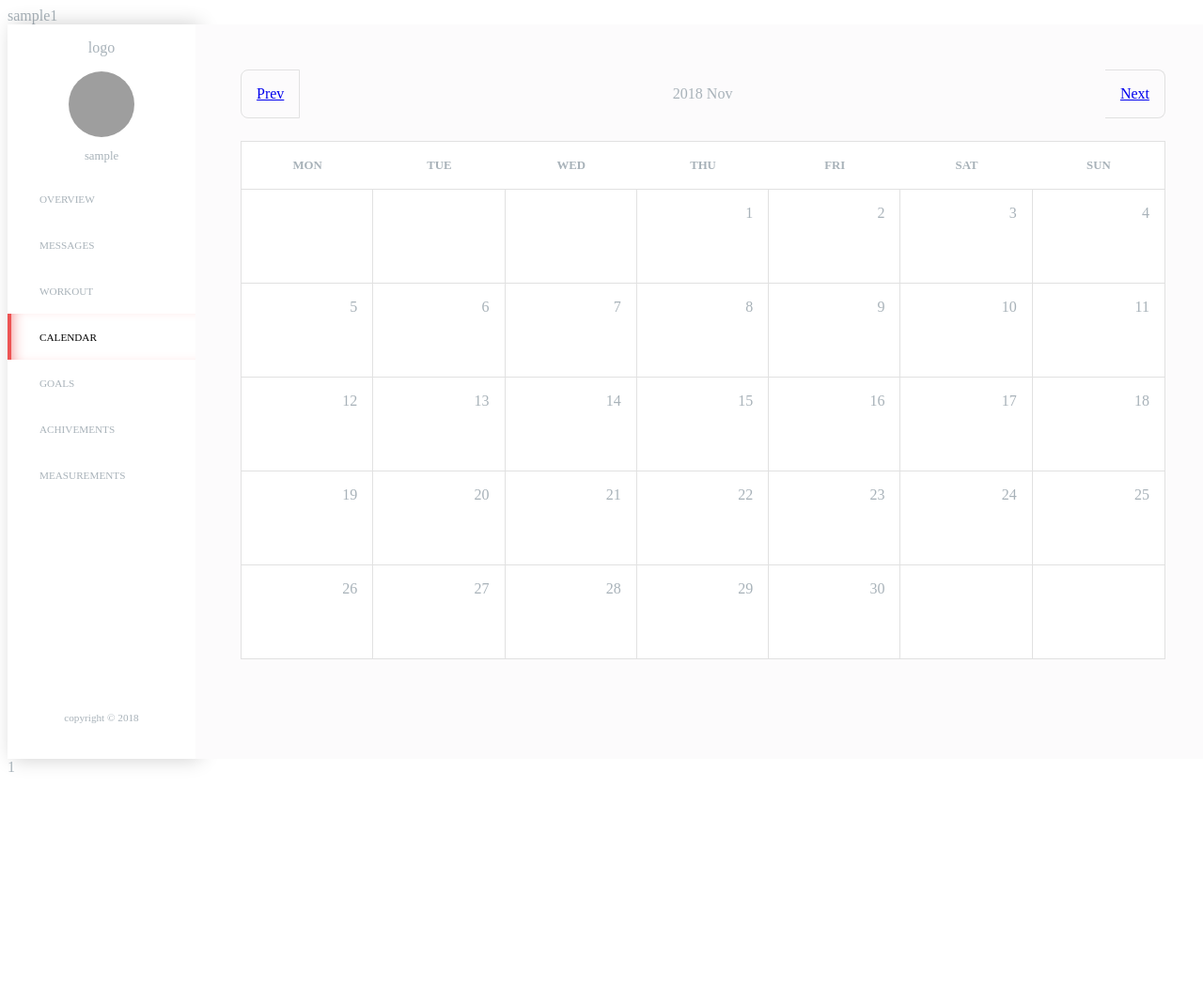
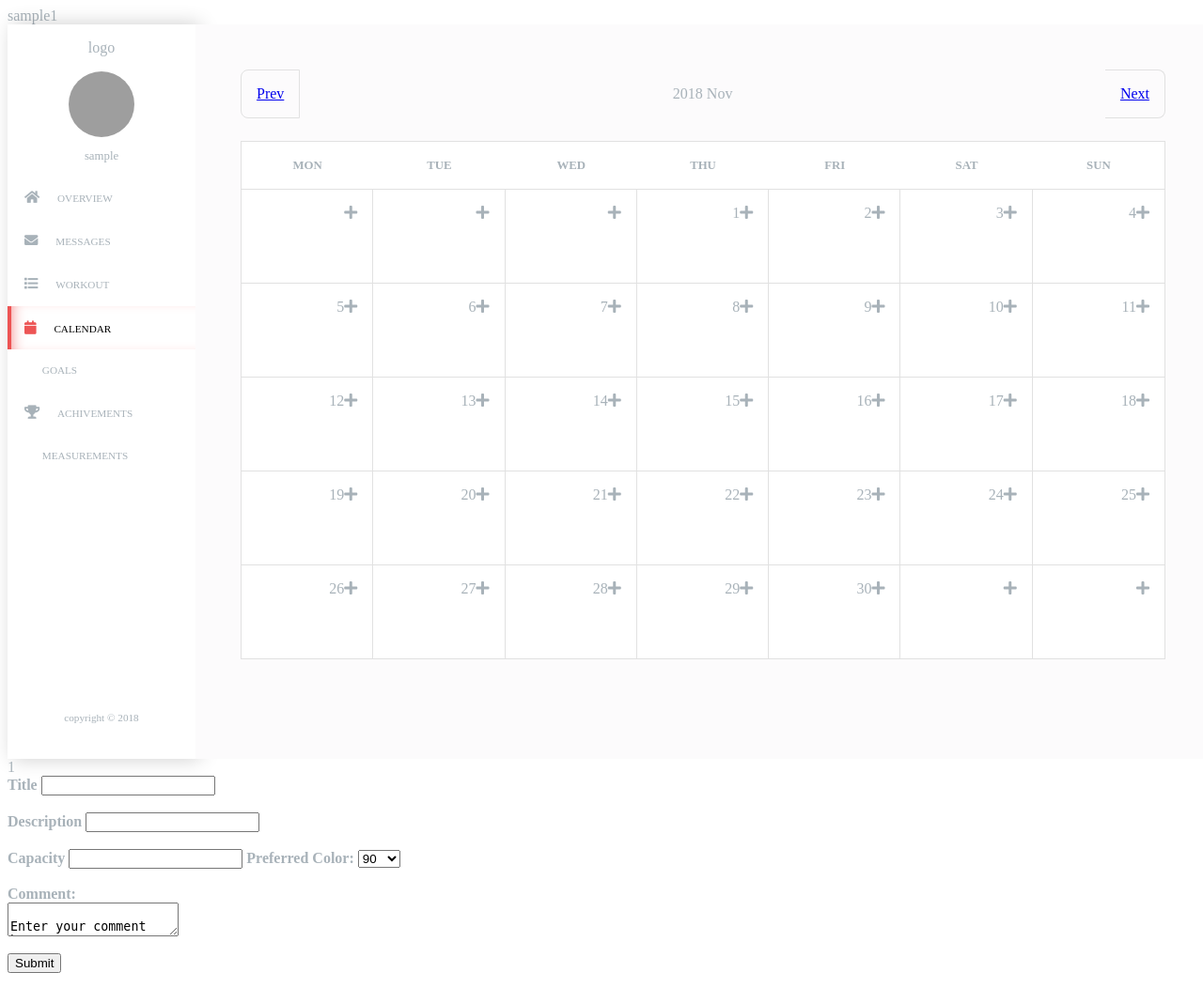
Before and after one commit to radislavsplichal/spinningwebsite, a PHP site: page /core/index.php in a window 1280 px wide. Shown: the whole page at 94% size. Before the commit the page ends 822 px from the top, so only its background shows below. Run offline with PHP 8.4, Linux system fonts and the light colour scheme; the visitor is signed in with stand-in values (Sample User, id 1); some libraries are stand-ins or nearby versions; grey boxes are pictures that could not be loaded.

Commit message:
jquery playfullness

```diff
--- a/core/calendar_behaviour.js
+++ b/core/calendar_behaviour.js
@@ -1,9 +1,27 @@
 $(document).ready(function(){
-		$(".calendar__day").click (function(){
-			$( ".calendar__day" ).hide();})
 
+
+
+
+	    var newEventForm = document.getElementById("form1");
+	    console.log(newEventForm);
+
+		//$("#form1").hide();
+
+
+		//buttons
+		$(".calendar__day").append ('<span class="fas fa-plus newEvent" style="align-self: center;"></span>');
+
+		//forms
+		//$(".calendar__day").append ( newEventForm);
+
+
+
+		//events
 		$(".calendar__day").click(function(){
-			$("#form1").toggle(); });
+			$(this).prepend(newEventForm);
+			//$("#form1").toggle();
+		});
 
 
 });
--- a/core/index.php
+++ b/core/index.php
@@ -15,15 +15,13 @@ echo $_SESSION['status'];
 <link rel="stylesheet" type="text/css" href="style.css">
 <script type="text/javascript" src="/vendor/jquery.min.js"></script>
 <script type="text/javascript" src="calendar_behaviour.js"></script>
+<link rel="stylesheet" href="https://use.fontawesome.com/releases/v5.5.0/css/all.css">
 </head>
 
 <style>
 <!--
 
 -->
-#form1 {
-     display:none;
-}
 
 
 
@@ -43,11 +41,7 @@ $calendar = new Calendar();
 echo $calendar->show();
 ?>
 
-<form id="form1" action='operations/createEvent.php'>
-  <b>Title</b> <input type="text" name="title">
-    <br><br>
-  <b>Description </b><input type="text" name="description">
-    <br><br>
+<form id="form1" action="operations/createEvent.php"> <b>Title</b> <input type="text" name="title"> <br><br> <b>Description </b><input type="text" name="description"> <br><br>
 		  <b> Capacity</b>
 		  	</b><input type="number" name="capacity">
 		  <b>Preferred Color:</b>
--- a/src/CMSCore/Calendar.php
+++ b/src/CMSCore/Calendar.php
@@ -28,6 +28,9 @@ class Calendar {
     private $daysInMonth=0;
 
     private $naviHref= null;
+
+    private $cellUI = '<i class="fas fa-plus"></i>';
+
 
     /********************* PUBLIC **********************/
 
```
Lines whose indentation alone changed are shown as unchanged.
